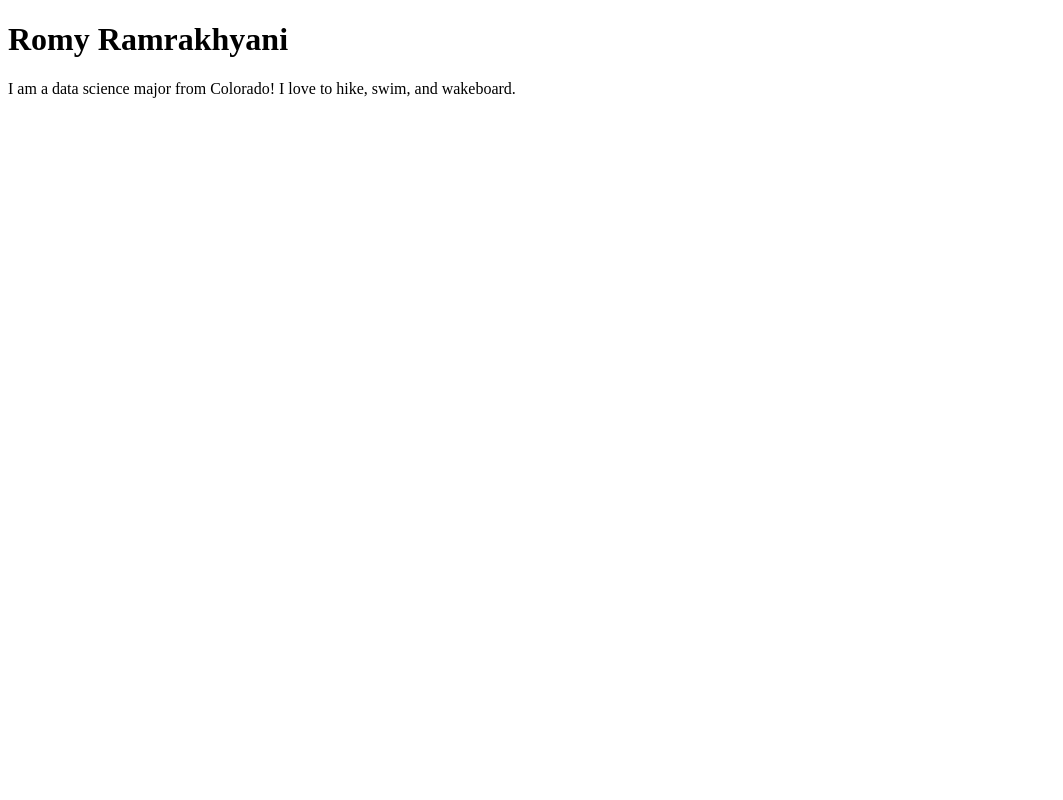
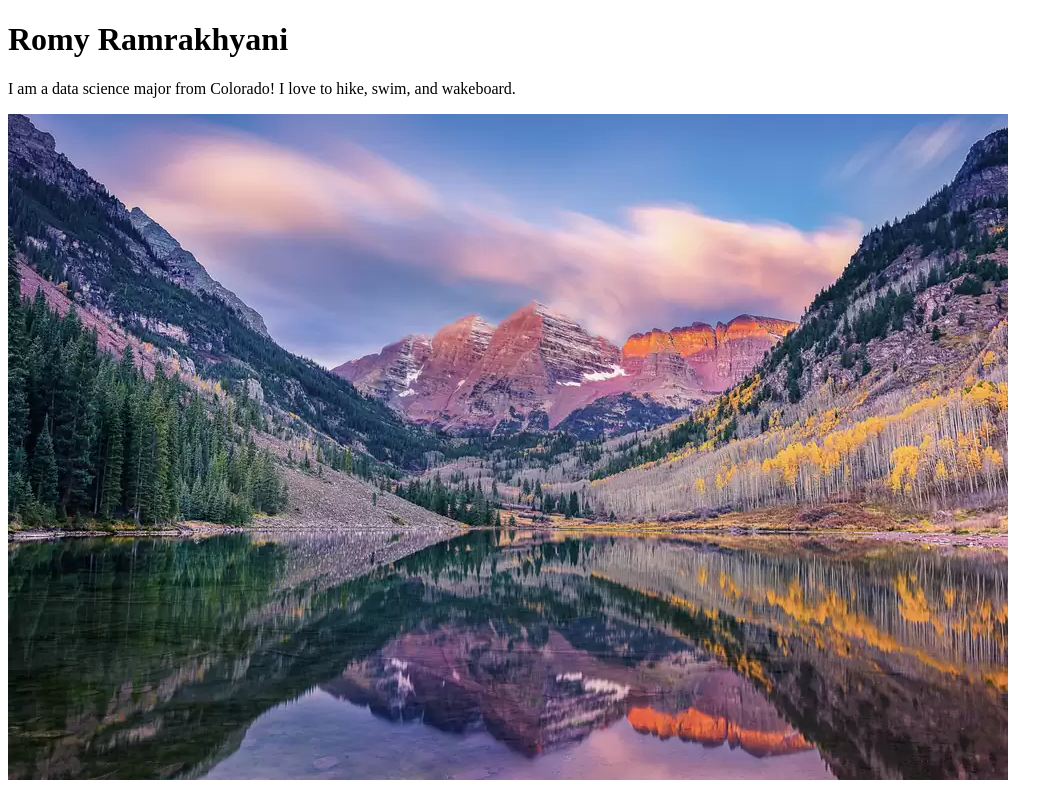
Before and after one commit to romyramrakhyani/portfolio, a plain HTML site: page index.html in a window 1280 px wide. Shown: the whole page, without its empty margins (0-1063 px from the left). Drawn offline with Linux system fonts and the light colour scheme.

Commit message:
added image

```diff
--- a/index.html
+++ b/index.html
@@ -8,5 +8,6 @@
 <body>
     <h1>Romy Ramrakhyani</h1>
     <p>I am a data science major from Colorado! I love to hike, swim, and wakeboard.</p>
+    <img src="images/colorado.png" alt="A picture of the Colorado Rockies">
 </body>
 </html>
```
Also changed, not shown: images/colorado.png (added).
